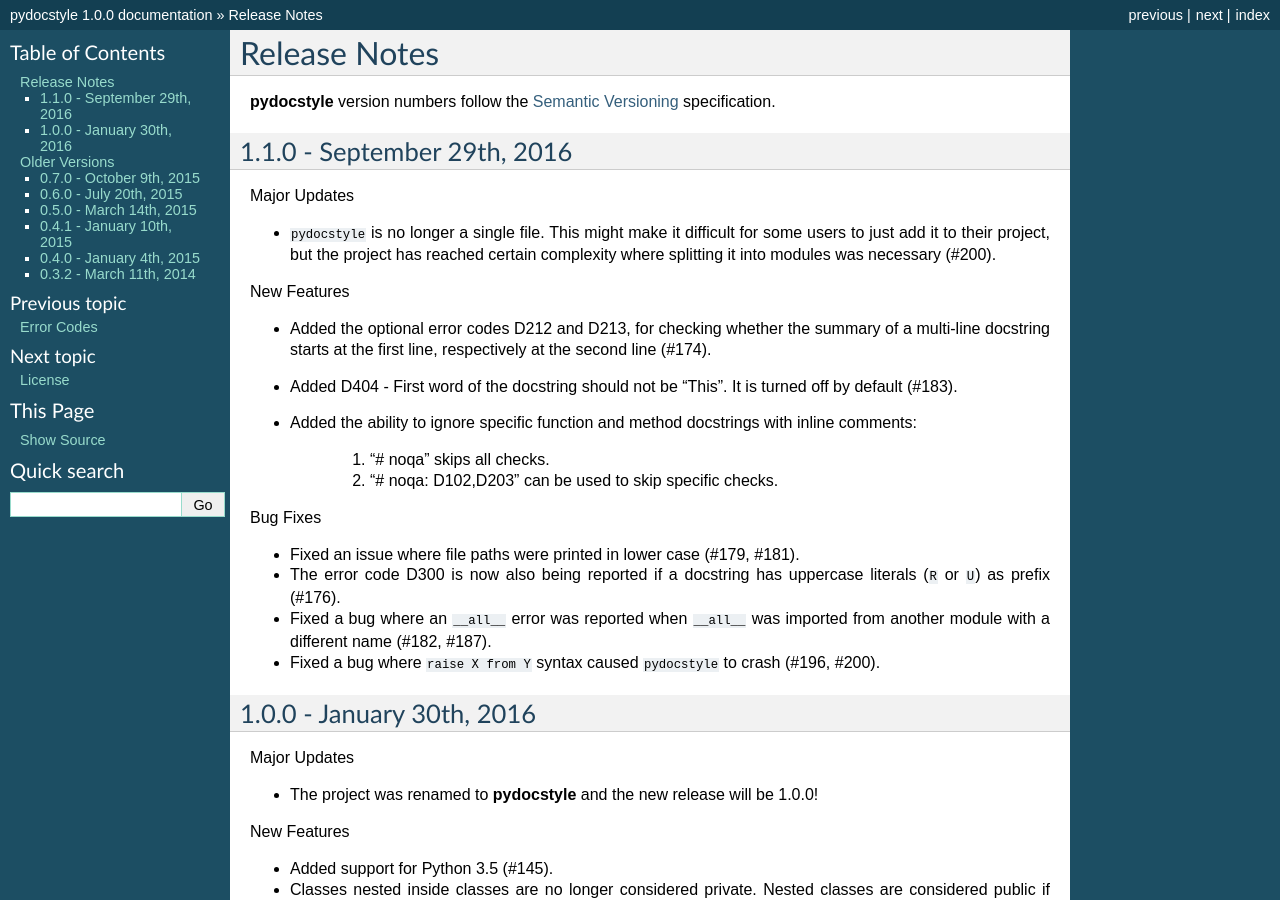
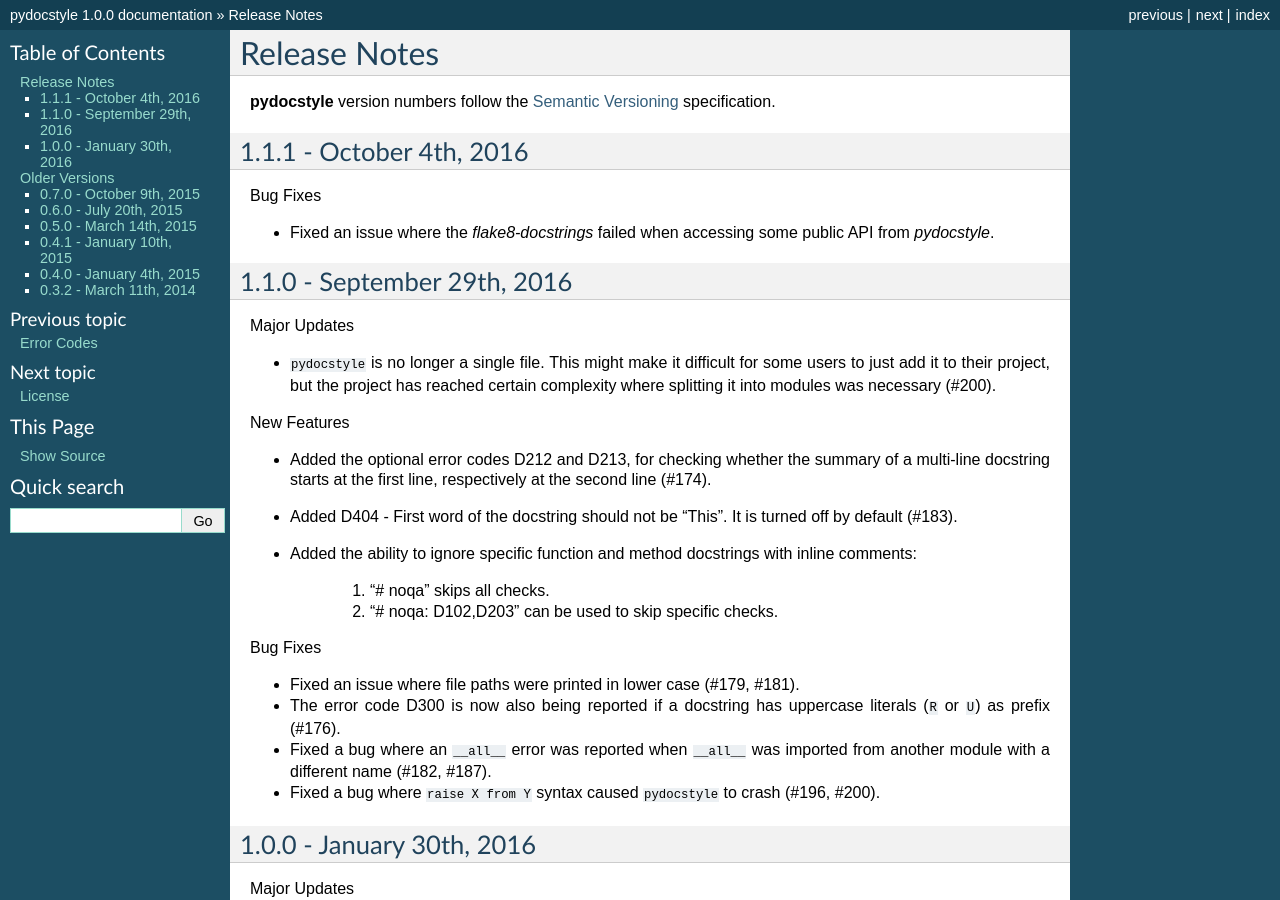
Before and after one commit to PyCQA/pydocstyle, a Sphinx documentation site: the page built from docs/release_notes.rst, in a window 1280 px wide and 900 px high. Built offline with Sphinx 7.4.7, drawn with Linux system fonts in a browser that asks for light colours; the version number could not be read and is left out.

Commit message:
Updated release notes for 1.1.1

```diff
--- a/docs/release_notes.rst
+++ b/docs/release_notes.rst
@@ -3,6 +3,15 @@
 
 **pydocstyle** version numbers follow the
 `Semantic Versioning <http://semver.org/>`_ specification.
+
+1.1.1 - October 4th, 2016
+-------------------------
+
+Bug Fixes
+
+* Fixed an issue where the `flake8-docstrings` failed when accessing some
+  public API from `pydocstyle`.
+
 
 1.1.0 - September 29th, 2016
 ----------------------------
```
